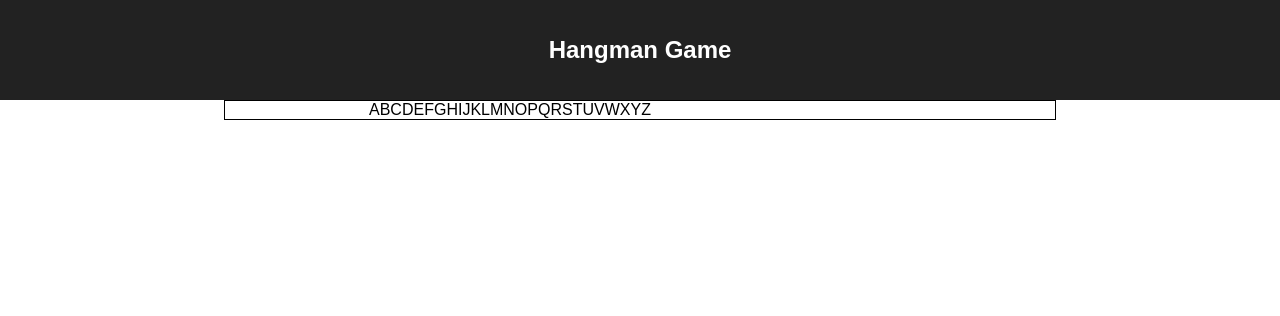
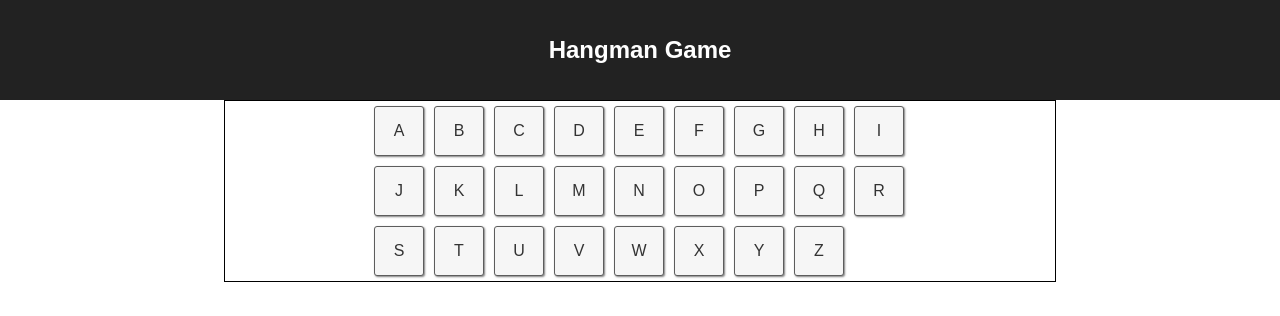
Before and after one commit to MathieuBouvet/hangman, a React (Create React App) app: page / in a window 1280 px wide. Shown: the top 316 px of the page. Built offline with nearby package versions, Linux system fonts and the light colour scheme.

Commit message:
Style the LetterInput component to look like a keyboard

```diff
--- a/src/LetterInput.css
+++ b/src/LetterInput.css
@@ -0,0 +1,23 @@
+.letter-input {
+	height: 50px;
+	width: 50px;
+	border: solid #5D5D5D 1px;
+	box-shadow: 1px 1px 2px rgba(0, 0, 0, 0.5);
+	color: #333333;
+	border-radius: 3px;
+	margin: 5px;
+	padding: 15px;
+
+	background-color: #f6f6f6;
+	cursor: pointer;
+	user-select: none;
+}
+.letter-input:hover{
+	background-color: #EAEAEA;
+}
+.letter-input:active{
+	/* border-color: #CECECE; */
+	box-shadow: 1px 1px 2px rgba(0, 0, 0, 0.5) inset;
+	padding-top: 16px;
+
+}
```
